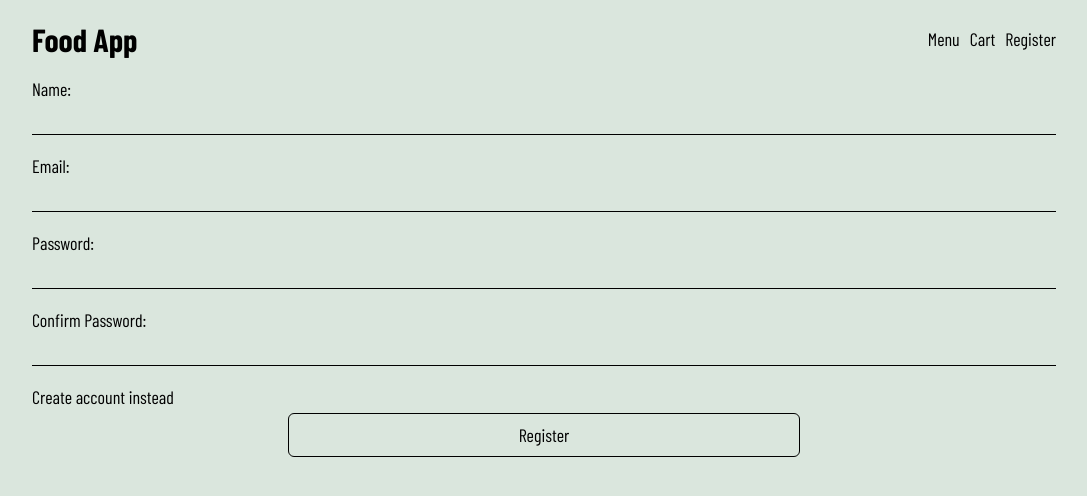
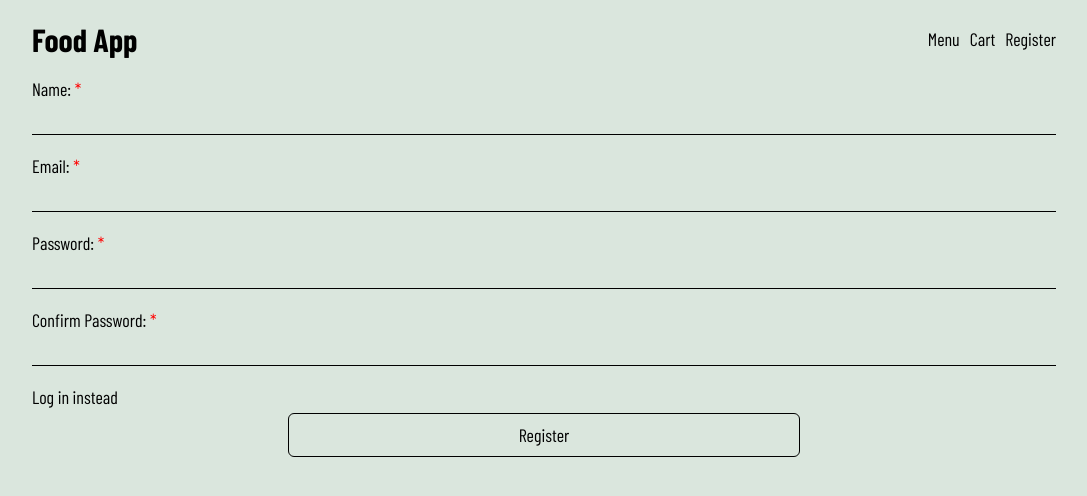
Before and after one commit to JazielRodriguez/food-app, a React (Create React App) app: page /register in a window 1280 px wide. Shown: the top 496 px of the page, without its empty margins (96-1183 px from the left). Built offline with nearby package versions, Linux system fonts and the light colour scheme; the HTML template or start-up script is replaced by a standard one.

Commit message:
simple login added

```diff
--- a/src/App.js
+++ b/src/App.js
@@ -9,7 +9,6 @@ import Cart from "./pages/Cart";
 import NewFood from "./pages/NewFood";
 const App = () => {
   return (
-    <>
     <Provider store={store}>
       <Header />
       <Route path="/">
@@ -28,7 +27,6 @@ const App = () => {
         <NewFood />
       </Route>
     </Provider>
-    </>
   );
 };
 export default App;
--- a/src/components/LoginForm.js
+++ b/src/components/LoginForm.js
@@ -1,16 +1,18 @@
 /* eslint-disable jsx-a11y/anchor-is-valid */
 import { useState } from "react";
 import { useDispatch } from "react-redux";
-import { Link } from "wouter";
+import { Link, Redirect } from "wouter";
 import Container from "./Container";
 import styles from "./LoginForm.module.css";
 import { authActions } from "../store/auth-state";
+import validateRegister from "../utils/validateRegister";
 const LoginForm = () => {
   const dispatch = useDispatch();
   const [name, setName] = useState("");
   const [email, setEmail] = useState("");
   const [password, setPassword] = useState("");
   const [confirmPassword, setConfirmPassword] = useState("");
+  const [redirect, setRedirect] = useState(false);
   const nameHandler = (e) => {
     setName(e.target.value);
   };
@@ -25,34 +27,54 @@ const LoginForm = () => {
   };
   const submitHandler = async (e) => {
     e.preventDefault();
-    const createUser = {
+    const registerIsValid = validateRegister({
       name,
       email,
       password,
       confirmPassword,
-    };
-    const response = await fetch("http://localhost:8000/register", {
+    });
+    if (!registerIsValid) {
+      console.log(false);
+      return;
+    }
+    console.log(true);
+
+    const response = await fetch(
+      "https://salty-shore-61790.herokuapp.com/auth/register",
+      {
         method: "POST",
         headers: {
           "Content-Type": "application/json",
         },
-      body: JSON.stringify(createUser),
-    });
+        body: JSON.stringify({
+          name,
+          email,
+          password,
+          confirmPassword,
+        }),
+      }
+    );
     const data = await response.json();
-    console.log(data);
-  };
-  const loginHandler = () => {
+    if (data.ok) {
+      setRedirect(true);
       dispatch(authActions.setIsAuthenticated(true));
+    }
   };
   return (
+    <>
+      {redirect && <Redirect to="/" />}
       <Container>
         <form className={styles.form} onSubmit={submitHandler}>
           <div>
-          <label htmlFor="name">Name:</label>
+            <label htmlFor="name">
+              Name: <span>*</span>
+            </label>
             <input type="text" id="name" onChange={nameHandler} value={name} />
           </div>
           <div>
-          <label htmlFor="email">Email:</label>
+            <label htmlFor="email">
+              Email: <span>*</span>
+            </label>
             <input
               type="email"
               id="email"
@@ -61,7 +83,9 @@ const LoginForm = () => {
             />
           </div>
           <div>
-          <label htmlFor="password">Password:</label>
+            <label htmlFor="password">
+              Password: <span>*</span>
+            </label>
             <input
               type="password"
               id="password"
@@ -70,7 +94,9 @@ const LoginForm = () => {
             />
           </div>
           <div>
-          <label htmlFor="passwordConfirm">Confirm Password:</label>
+            <label htmlFor="passwordConfirm">
+              Confirm Password: <span>*</span>
+            </label>
             <input
               type="password"
               id="passwordConfirm"
@@ -80,12 +106,13 @@ const LoginForm = () => {
           </div>
           <div>
             <Link href="/log-in">
-            <a>Create account instead</a>
+              <a>Log in instead</a>
             </Link>
-          <button onClick={loginHandler}>Register</button>
+            <button>Register</button>
           </div>
         </form>
       </Container>
+    </>
   );
 };
 export default LoginForm;
--- a/src/components/LoginForm.module.css
+++ b/src/components/LoginForm.module.css
@@ -10,6 +10,9 @@
   flex-direction: column;
   justify-content: center;
   gap: 0.5rem;
+}
+.form label span {
+  color: #f00;
 }
 .form input {
   width: 100%;
--- /dev/null
+++ b/src/utils/validateRegister.js
@@ -0,0 +1,9 @@
+const validateRegister = (values) => {
+  return (
+    values.name.length > 0 &&
+    values.email.includes("@") &&
+    values.password.length > 6 &&
+    values.password === values.confirmPassword
+  );
+};
+export default validateRegister;
```
Lines whose indentation alone changed are shown as unchanged.
